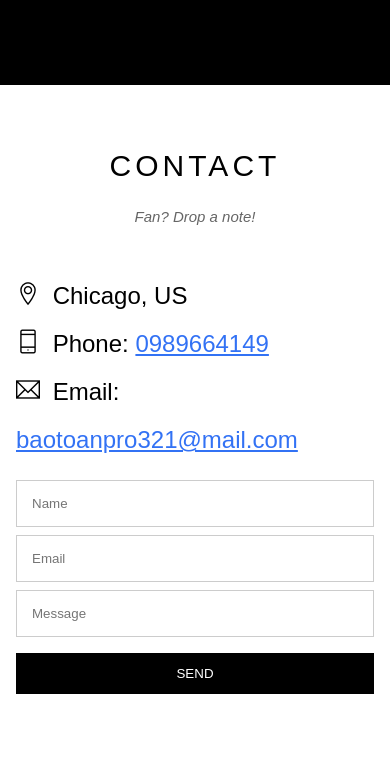
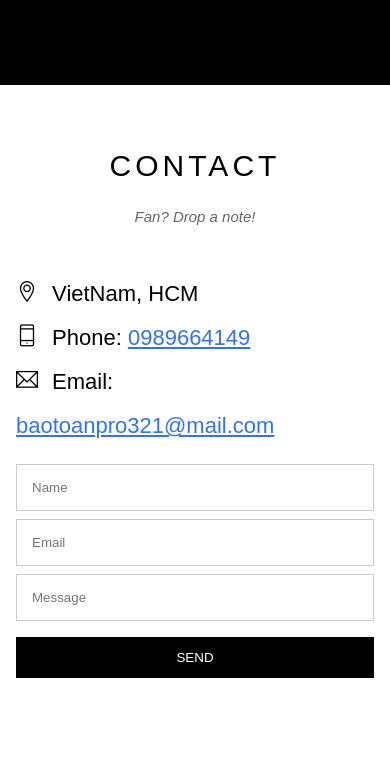
Before and after one commit to Baopham1607/Baopham1607.github.io, a plain HTML site: page index.html in a window 390 px wide. Shown: the part 3399-4167 px from the top of the page. Drawn offline with Linux system fonts and the light colour scheme.

Commit message:
'finish-commit'

```diff
--- a/assets/css/responsive.css
+++ b/assets/css/responsive.css
@@ -51,7 +51,7 @@
         margin-top: 16px;
     }
     .contact-infor {
-        font-size: 24px;
+        font-size: 22px;
 
     }
 }
--- a/index.html
+++ b/index.html
@@ -144,8 +144,8 @@
                     <p class="section-subheading">Fan? Drop a note!</p>
                     <div class="row contact-inf">
                         <div class="col col-half contact-infor s-col-full">
-                            <p><i class=" ti-location-pin"> </i> Chicago, US</p>
-                            <p><i class=" ti-mobile"> </i>  Phone: <a href="tel:+0989664149">0989664149</a> </p>
+                            <p><i class=" ti-location-pin"> </i> VietNam, HCM</p>
+                            <p><i class=" ti-mobile"> </i>  Phone: <a href="tel: +0989664149">0989664149</a> </p>
                             <p><i class=" ti-email">  </i> Email: <a href="mailto:baotoanpro321@mail.com">baotoanpro321@mail.com</a> </p>
 
 
```
